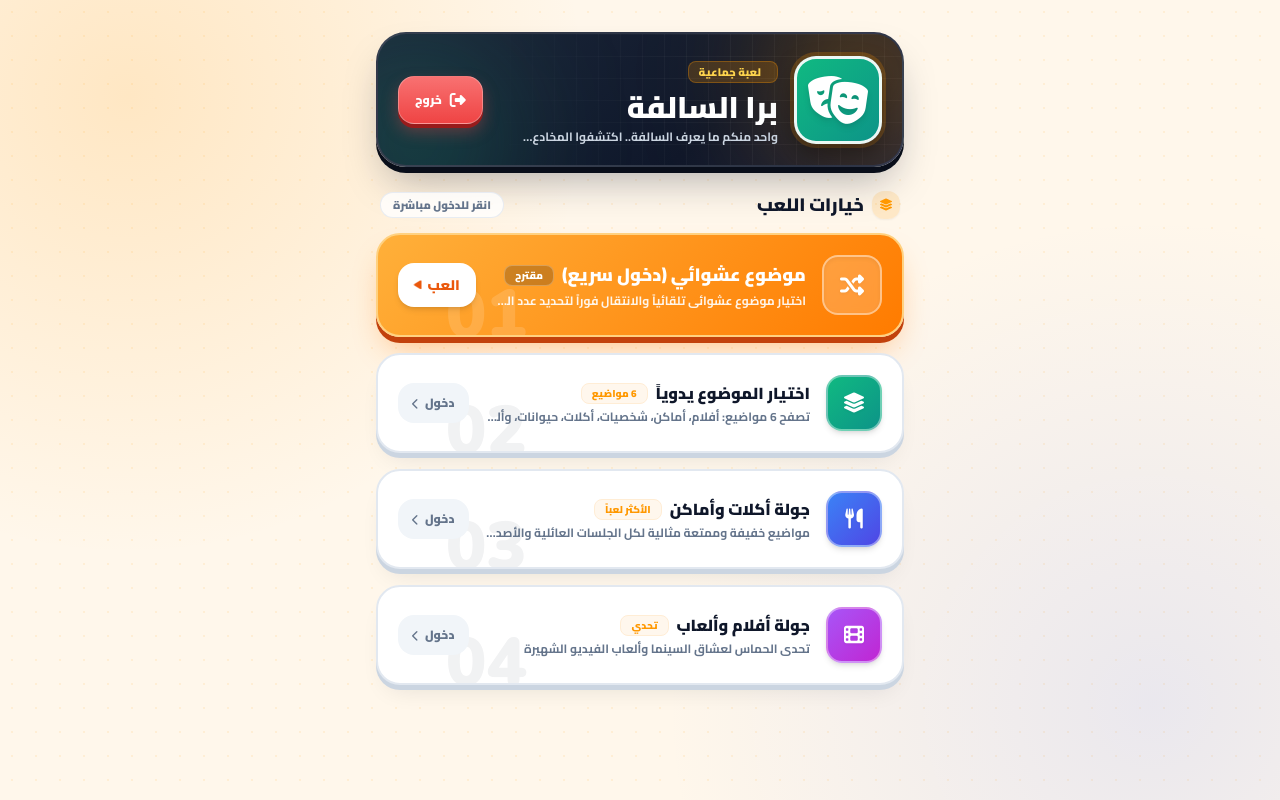
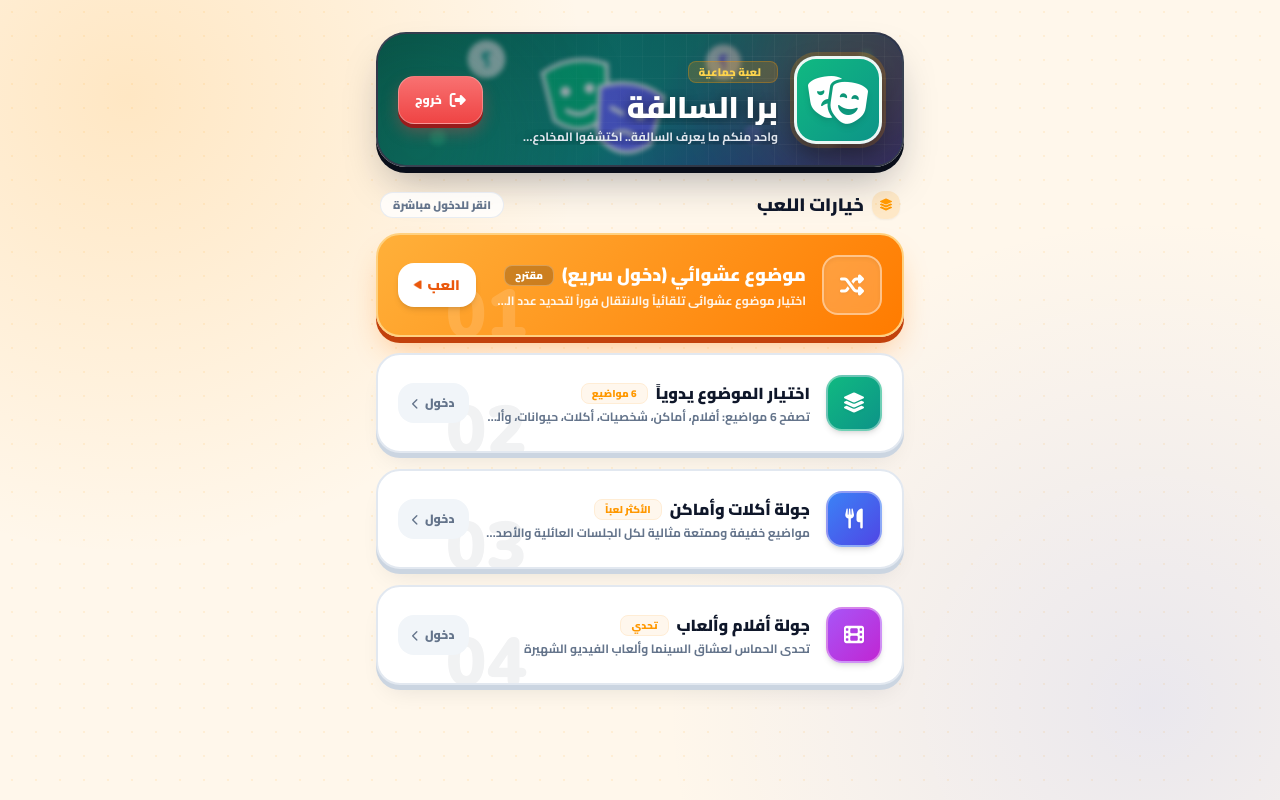
Before and after one commit to 3aasm/arena, a plain HTML site: page الالعاب/برا.السالفة.html in a window 1280 px wide. Drawn offline with nearby package versions, Linux system fonts and the light colour scheme.

Commit message:
Update برا.السالفة.html

```diff
--- a/الالعاب/برا.السالفة.html
+++ b/الالعاب/برا.السالفة.html
@@ -137,7 +137,14 @@
         }
         .pa-hero-stage-rect { position: relative; border-radius: 30px; background: linear-gradient(135deg, #1E293B 0%, #0F172A 65%, #1A1F35 100%); border: 2px solid rgba(255, 255, 255, 0.12); box-shadow: 0 6px 0 #090E1A, 0 22px 42px -12px rgba(15, 23, 42, 0.35); overflow: hidden; }
         #pa-lobby-root.pa-dark .pa-hero-stage-rect { background: linear-gradient(135deg, #17233B 0%, #0F172A 65%, #1C2640 100%); border-color: rgba(255, 183, 77, 0.24); box-shadow: 0 6px 0 #050811, 0 24px 44px -12px rgba(0, 0, 0, 0.65); }
-        .pa-hero-stage-grid { position: absolute; inset: 0; background-image: linear-gradient(rgba(255, 255, 255, 0.04) 1px, transparent 1px), linear-gradient(90deg, rgba(255, 255, 255, 0.04) 1px, transparent 1px); background-size: 22px 22px; mask-image: radial-gradient(circle at 80% 30%, black 20%, transparent 78%); -webkit-mask-image: radial-gradient(circle at 80% 30%, black 20%, transparent 78%); pointer-events: none; }
+        .pa-hero-stage-grid { position: absolute; inset: 0; z-index: 2; background-image: linear-gradient(rgba(255, 255, 255, 0.04) 1px, transparent 1px), linear-gradient(90deg, rgba(255, 255, 255, 0.04) 1px, transparent 1px); background-size: 22px 22px; mask-image: radial-gradient(circle at 80% 30%, black 20%, transparent 78%); -webkit-mask-image: radial-gradient(circle at 80% 30%, black 20%, transparent 78%); pointer-events: none; }
+        .pa-hero-art-bg { position: absolute; inset: 0; z-index: 0; pointer-events: none; overflow: hidden; background: linear-gradient(135deg, #047857 0%, #0D9488 50%, #4338CA 100%); }
+        #pa-lobby-root.pa-dark .pa-hero-art-bg { background: linear-gradient(135deg, #064E3B 0%, #115E59 50%, #312E81 100%); }
+        .pa-hero-art-svg { width: 100%; height: 100%; display: block; transform: scale(1.08); filter: blur(2.6px) saturate(1.12); opacity: 0.92; }
+        .pa-hero-art-scrim { position: absolute; inset: 0; z-index: 1; pointer-events: none; background: linear-gradient(270deg, rgba(15, 23, 42, 0.64) 0%, rgba(15, 23, 42, 0.34) 55%, rgba(15, 23, 42, 0.44) 100%); }
+        #pa-lobby-root.pa-dark .pa-hero-art-scrim { background: linear-gradient(270deg, rgba(9, 14, 28, 0.70) 0%, rgba(15, 23, 42, 0.40) 55%, rgba(15, 23, 42, 0.50) 100%); }
+        .pa-hero-stage-rect #pa-game-name { text-shadow: 0 2px 12px rgba(0, 0, 0, 0.5); }
+        .pa-hero-stage-rect #pa-game-desc { color: #E2E8F0; text-shadow: 0 1px 8px rgba(0, 0, 0, 0.5); }
         .pa-game-thumb-frame { position: relative; border-radius: 22px; border: 3px solid rgba(255, 255, 255, 0.92); box-shadow: 0 12px 24px rgba(0, 0, 0, 0.38), 0 0 0 4px rgba(255, 152, 0, 0.22); transition: transform 0.3s cubic-bezier(0.34, 1.56, 0.64, 1); }
         .pa-hero-stage-rect:hover .pa-game-thumb-frame { transform: rotate(-2deg) scale(1.03); }
         .pa-tactile-exit-btn { background: linear-gradient(180deg, #F87171 0%, #EF4444 100%); color: #FFFFFF; border-radius: 16px; border: 1.5px solid rgba(255, 255, 255, 0.28); box-shadow: 0 4px 0 #991B1B, 0 8px 16px rgba(239, 68, 68, 0.35); transition: transform 0.14s ease, box-shadow 0.14s ease, filter 0.14s ease; cursor: pointer; }
@@ -189,9 +196,35 @@
         <div class="min-h-[100dvh] flex flex-col">
             <div class="w-full max-w-xl mx-auto px-4 sm:px-6 pt-5 sm:pt-8 pb-10 flex-1 flex flex-col gap-6">
                 <section id="pa-game-header-rect" class="pa-animate-pop pa-hero-stage-rect" style="animation-delay: 0.02s;">
+                    <div class="pa-hero-art-bg" aria-hidden="true">
+                        <svg class="pa-hero-art-svg" viewBox="0 0 420 124" preserveAspectRatio="xMidYMid slice">
+                            <circle cx="96" cy="32" r="14" fill="#FFFFFF" fill-opacity="0.78" />
+                            <text x="96" y="38" text-anchor="middle" font-size="16" font-weight="900" fill="#0D9488">؟</text>
+                            <circle cx="272" cy="34" r="13" fill="#FFFFFF" fill-opacity="0.78" />
+                            <text x="272" y="39" text-anchor="middle" font-size="15" font-weight="900" fill="#4F46E5">؟</text>
+                            <circle cx="348" cy="86" r="12" fill="#FFFFFF" fill-opacity="0.32" />
+                            <text x="348" y="91" text-anchor="middle" font-size="14" font-weight="900" fill="#FFFFFF">؟</text>
+                            <g transform="translate(132,31) rotate(-8)">
+                                <path d="M4 12 Q28 0 52 12 L48 48 Q28 66 8 48 Z" fill="#10B981" stroke="#FFFFFF" stroke-width="2.6" />
+                                <circle cx="19" cy="28" r="3.8" fill="#FFFFFF" />
+                                <circle cx="37" cy="28" r="3.8" fill="#FFFFFF" />
+                                <path d="M18 42 Q28 50 38 42" fill="none" stroke="#FFFFFF" stroke-width="3" stroke-linecap="round" />
+                            </g>
+                            <g transform="translate(178,40) rotate(9)">
+                                <path d="M4 12 Q28 0 52 12 L48 48 Q28 66 8 48 Z" fill="#6366F1" stroke="#FFFFFF" stroke-width="2.6" />
+                                <line x1="15" y1="26" x2="24" y2="29" stroke="#FFFFFF" stroke-width="3" stroke-linecap="round" />
+                                <circle cx="37" cy="28" r="3.6" fill="#FFFFFF" />
+                                <path d="M20 45 Q28 39 36 45" fill="none" stroke="#FFFFFF" stroke-width="3" stroke-linecap="round" />
+                            </g>
+                            <circle cx="60" cy="90" r="6" fill="#34D399" opacity="0.55" />
+                            <circle cx="294" cy="88" r="7" fill="#818CF8" opacity="0.5" />
+                            <circle cx="378" cy="30" r="5" fill="#5EEAD4" opacity="0.45" />
+                        </svg>
+                    </div>
+                    <div class="pa-hero-art-scrim"></div>
                     <div class="pa-hero-stage-grid"></div>
-                    <div class="absolute -top-14 -right-14 w-48 h-48 rounded-full blur-3xl pointer-events-none" style="background: rgba(255, 152, 0, 0.3);"></div>
-                    <div class="absolute -bottom-16 -left-12 w-44 h-44 rounded-full blur-3xl pointer-events-none" style="background: rgba(16, 185, 129, 0.25);"></div>
+                    <div class="absolute -top-14 -right-14 w-48 h-48 rounded-full blur-3xl pointer-events-none z-[2]" style="background: rgba(255, 152, 0, 0.22);"></div>
+                    <div class="absolute -bottom-16 -left-12 w-44 h-44 rounded-full blur-3xl pointer-events-none z-[2]" style="background: rgba(16, 185, 129, 0.22);"></div>
                     <img id="pa-hero-cover-img" alt="" class="hidden absolute inset-0 w-full h-full object-cover opacity-20 mix-blend-luminosity pointer-events-none">
 
                     <div class="relative z-10 p-4 sm:p-5">
```
